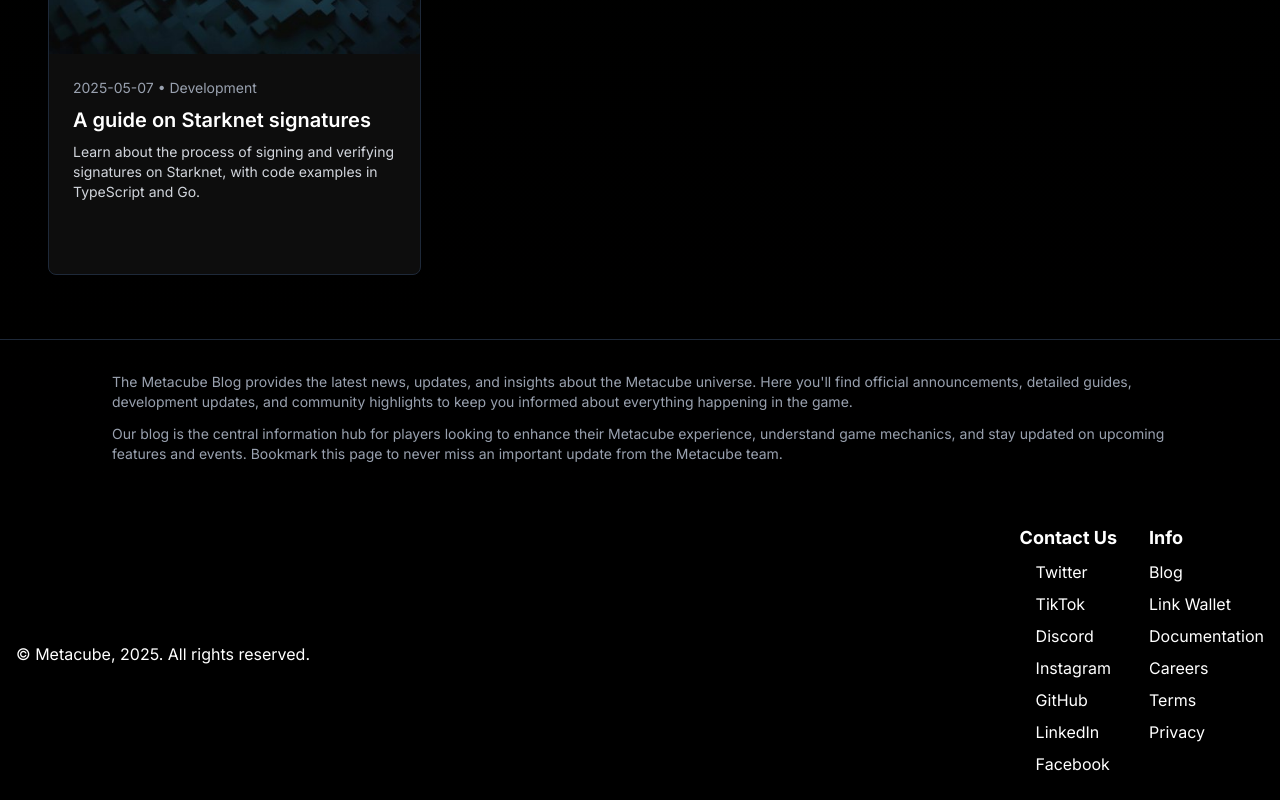
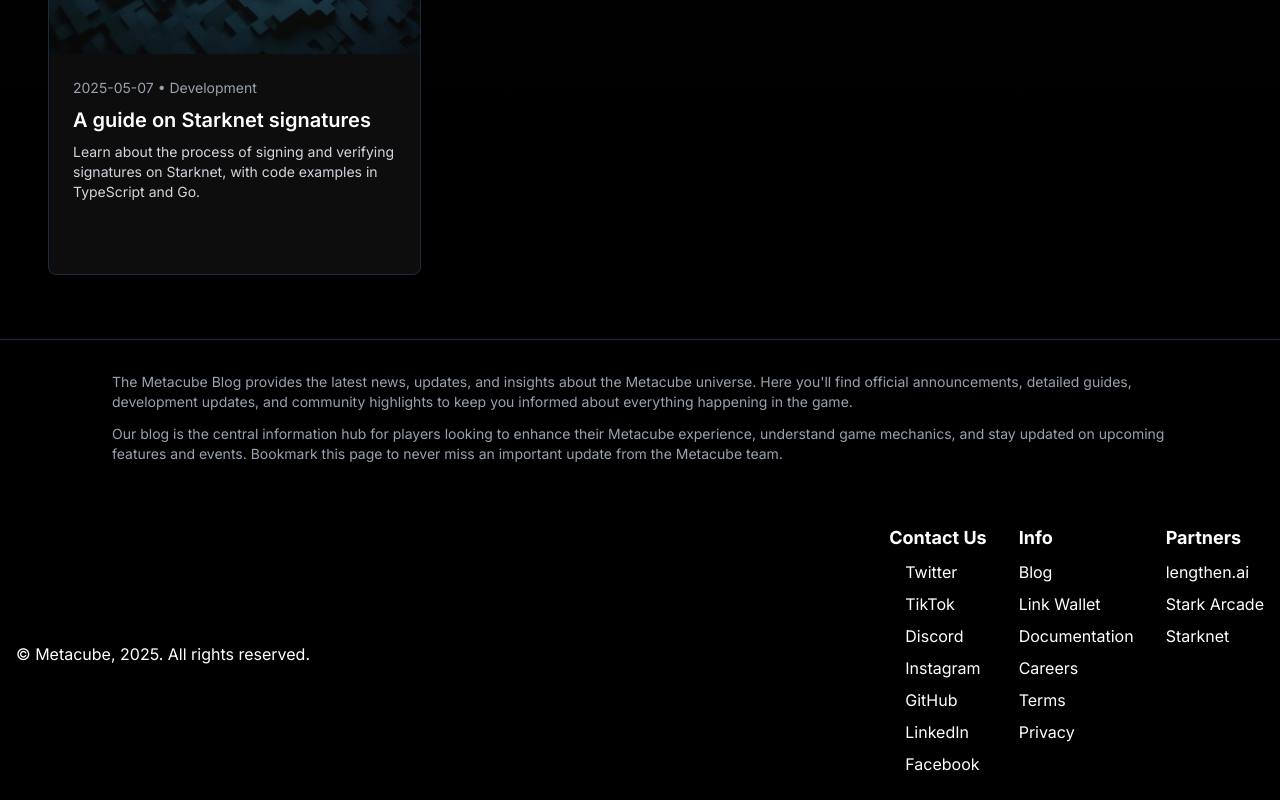
Before and after one commit to metacube-games/landing-page, a Next.js app: page /blog in a window 1280 px wide. Shown: the part 1935-2735 px from the top of the page. Built offline with nearby package versions, Linux system fonts and the light colour scheme; some icons are missing.

Commit message:
backlink lengthen.ai

```diff
--- a/src/components/footer/index.tsx
+++ b/src/components/footer/index.tsx
@@ -209,6 +209,41 @@
               </li>
             </ul>
           </div>
+          <div>
+            <p className="font-bold text-lg mb-2">Partners</p>
+            <ul>
+              <li className="my-2">
+                <Link
+                  href="https://lengthen.ai"
+                  className="hover:text-gray-300"
+                  target="_blank"
+                  rel="noopener noreferrer"
+                >
+                  lengthen.ai
+                </Link>
+              </li>
+              <li className="my-2">
+                <Link
+                  href="https://www.starkarcade.com/"
+                  className="hover:text-gray-300"
+                  target="_blank"
+                  rel="noopener noreferrer"
+                >
+                  Stark Arcade
+                </Link>
+              </li>
+              <li className="my-2">
+                <Link
+                  href="https://www.starknet.io/"
+                  className="hover:text-gray-300"
+                  target="_blank"
+                  rel="noopener noreferrer"
+                >
+                  Starknet
+                </Link>
+              </li>
+            </ul>
+          </div>
         </div>
       </div>
     </footer>
```
